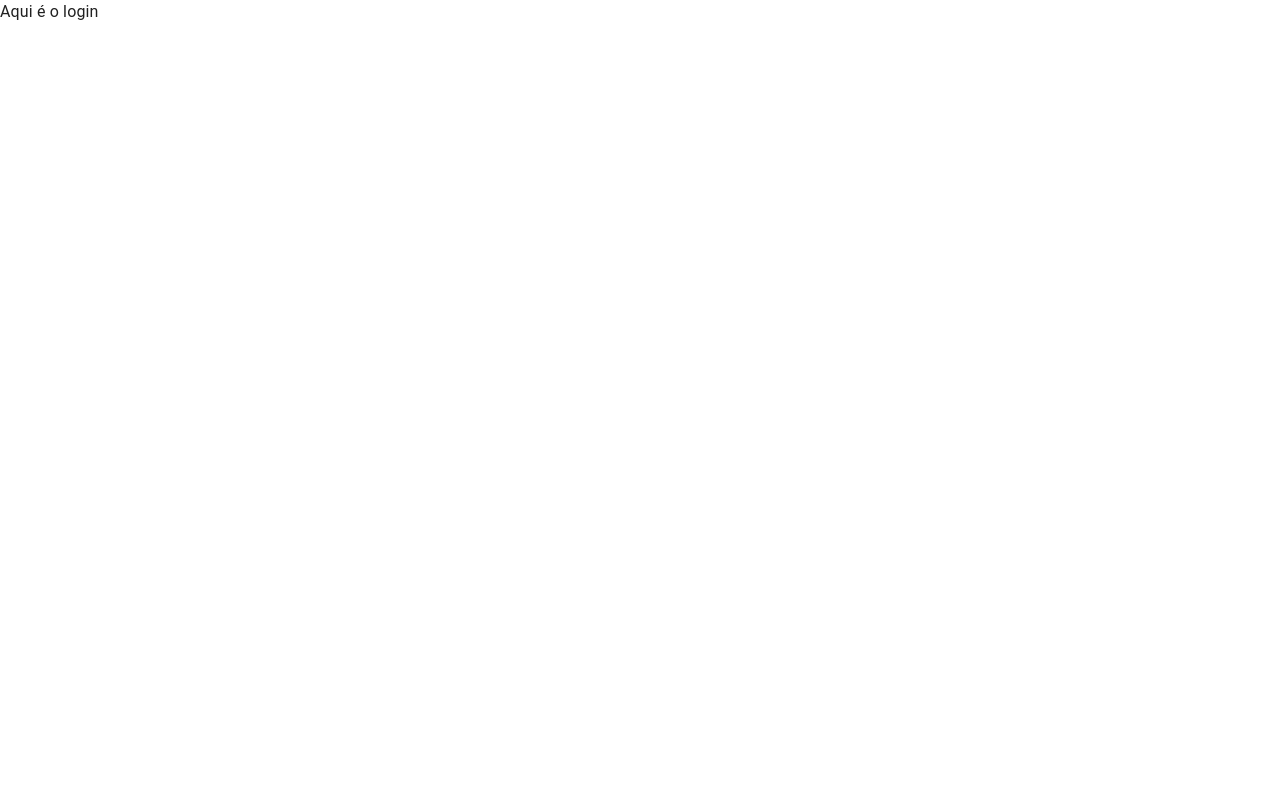
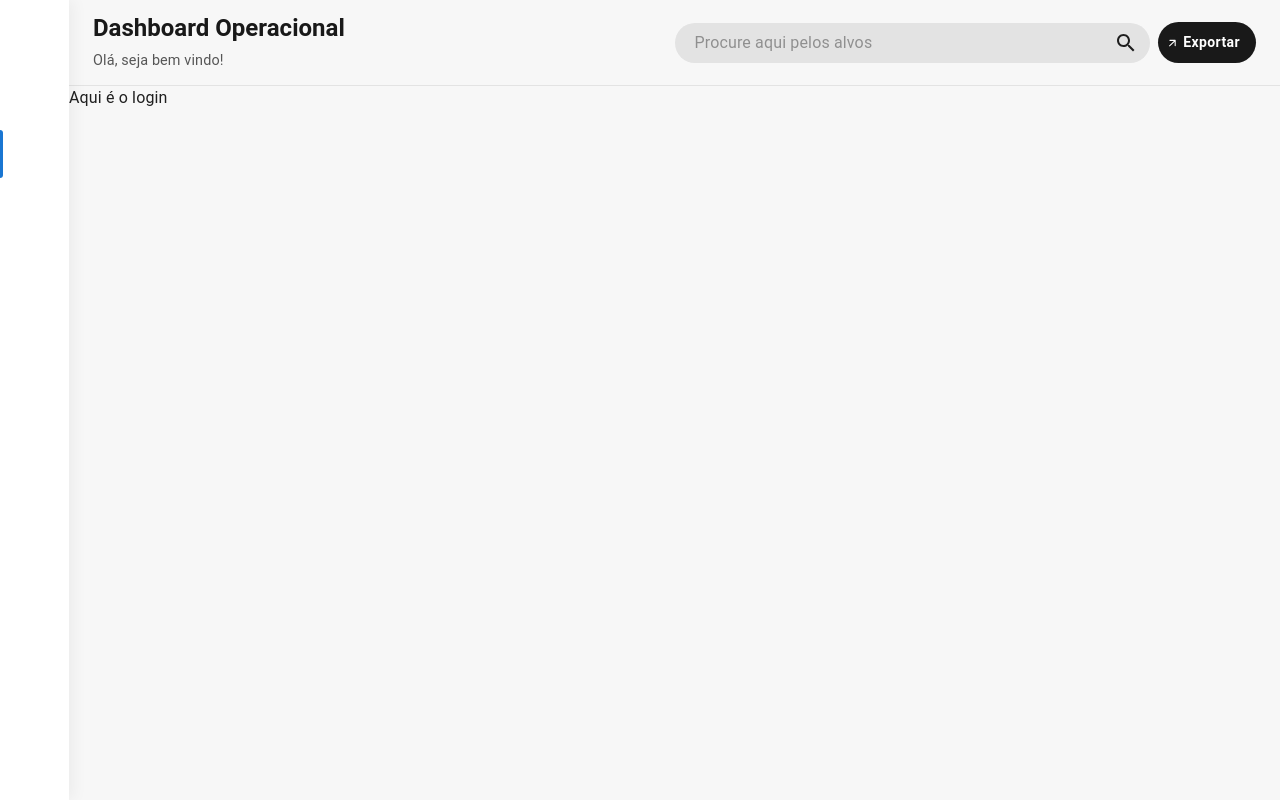
Before and after one commit to lucasdellatorre/dashboard-operacional-frontend, a React (Vite) app: page /login in a window 1280 px wide. Built offline with nearby package versions, Linux system fonts and the light colour scheme.

Commit message:
fix: redirect login

```diff
--- a/src/App.tsx
+++ b/src/App.tsx
@@ -1,5 +1,5 @@
 import "./App.css";
-import { Route, Routes } from "react-router-dom";
+import { Navigate, Route, Routes } from "react-router-dom";
 import Layout from "./components/layout/layout";
 import Dashboard from "./routes/dashboard";
 import Login from "./routes/login";
@@ -9,12 +9,13 @@ import Suspects from "./routes/suspects";
 function App() {
   return (
     <Routes>
-      <Route path="/" element={<Layout />}>
-        <Route index path="/dashboard" element={<Dashboard />} />
+      <Route element={<Layout />}>
+        <Route path="/" element={<Navigate to="/login" replace />} />
+        <Route path="/dashboard" element={<Dashboard />} />
         <Route path="/users" element={<Users />} />
         <Route path="/alvos" element={<Suspects />} />
+        <Route path="/login" element={<Login />} />
       </Route>
-      <Route path="/login" element={<Login />} />
     </Routes>
   );
 }
```
